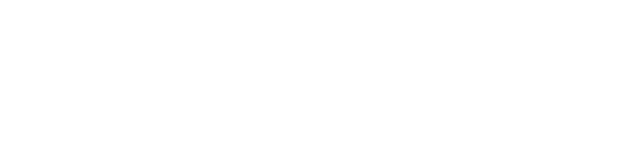
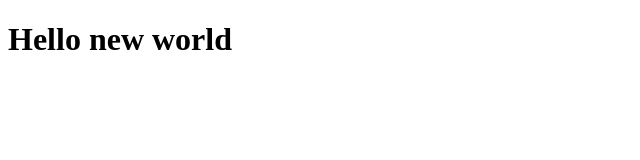
Before and after one commit to Jajuan-Brainstation/Testing-repo, a plain HTML site: page index.html in a window 1280 px wide. Shown: the whole page, without its empty margins (0-640 px from the left). Drawn offline with Linux system fonts and the light colour scheme.

Commit message:
Adding a header to our project

```diff
--- a/index.html
+++ b/index.html
@@ -9,6 +9,6 @@
         <link href="styles.css" rel="stylesheet">
     </head>
     <body>
-
+        <h1>Hello new world</h1>
     </body>
 </html>
```
